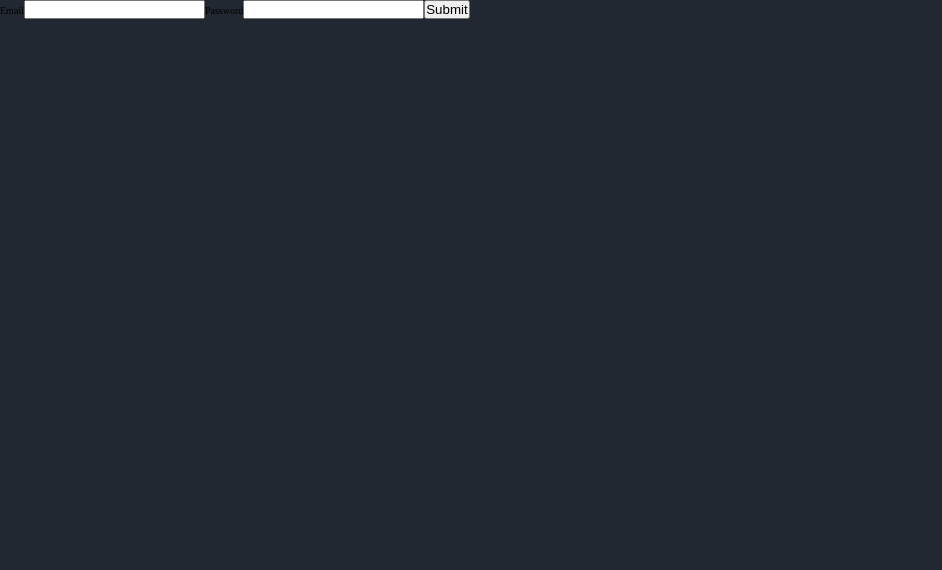
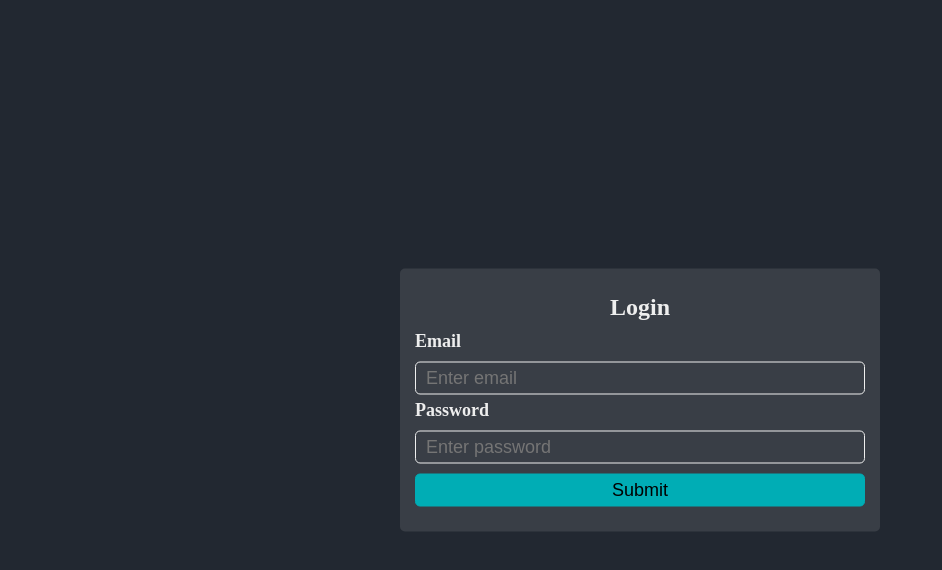
Before and after one commit to bartodziej777/money-monitor, a React (Vite) app: page /login in a window 1280 px wide. Shown: the top 570 px of the page, without its empty margins (0-942 px from the left). Built offline with nearby package versions, Linux system fonts and the light colour scheme.

Commit message:
add styling to Login page

```diff
--- a/src/pages/login/Login.tsx
+++ b/src/pages/login/Login.tsx
@@ -1,4 +1,12 @@
 import { useForm, SubmitHandler } from "react-hook-form";
+import {
+  Form as StyledForm,
+  Heading as StyledHeading,
+  Label as StyledLabel,
+  Input as StyledInput,
+  Submit as StyledSubmit,
+  Error as StyledError,
+} from "../../styles/Form.style";
 
 type Inputs = {
   email: string;
@@ -9,7 +17,6 @@ export default function Login() {
   const {
     register,
     handleSubmit,
-    watch,
     formState: { errors },
   } = useForm<Inputs>();
 
@@ -18,14 +25,23 @@ export default function Login() {
   };
 
   return (
-    <form onSubmit={handleSubmit(handleOnSubmit)}>
-      <label htmlFor="email">Email</label>
-      <input type="email" {...register("email", { required: true })} />
-      {errors.email && <span>It's required</span>}
-      <label htmlFor="password">Password</label>
-      <input type="password" {...register("password", { required: true })} />
-      {errors.password && <span>It is required</span>}
-      <input type="submit" value="Submit" />
-    </form>
+    <StyledForm onSubmit={handleSubmit(handleOnSubmit)}>
+      <StyledHeading>Login</StyledHeading>
+      <StyledLabel htmlFor="email">Email</StyledLabel>
+      <StyledInput
+        type="email"
+        placeholder="Enter email"
+        {...register("email", { required: true })}
+      />
+      {errors.email && <StyledError>It's required</StyledError>}
+      <StyledLabel htmlFor="password">Password</StyledLabel>
+      <StyledInput
+        type="password"
+        placeholder="Enter password"
+        {...register("password", { required: true })}
+      />
+      {errors.password && <StyledError>It is required</StyledError>}
+      <StyledSubmit type="submit" value="Submit" />
+    </StyledForm>
   );
 }
--- /dev/null
+++ b/src/styles/Form.style.ts
@@ -0,0 +1,84 @@
+import { styled } from "styled-components";
+
+export const Form = styled.form`
+  position: absolute;
+  top: 50%;
+  left: 50%;
+  transform: translate(-50%, -50%);
+  display: flex;
+  flex-direction: column;
+  padding: 2.5rem 1.5rem;
+  border-radius: 0.5rem;
+  background-color: ${(props) => props.theme.surface};
+  color: ${(props) => props.theme.onSurface};
+  width: 90%;
+
+  @media only screen and (min-width: 480px) {
+    width: 75%;
+  }
+
+  @media only screen and (min-width: 768px) {
+    width: 60%;
+  }
+
+  @media only screen and (min-width: 1024px) {
+    width: 50%;
+  }
+
+  @media only screen and (min-width: 480px) {
+    max-width: 48rem;
+  }
+`;
+
+export const Heading = styled.h1`
+  text-align: center;
+  font-size: 2.4rem;
+  margin-bottom: 0.5rem;
+`;
+
+export const Label = styled.label`
+  font-size: 1.8rem;
+  font-weight: 700;
+  margin-top: 0.5rem;
+`;
+
+export const Input = styled.input`
+  margin-top: 1rem;
+  font-size: 1.8rem;
+  padding: 0.5rem 1rem;
+  border: 1px solid ${(props) => props.theme.onSurface};
+  border-radius: 0.5rem;
+  color: ${(props) => props.theme.onSurface};
+  outline: none;
+  background-color: ${(props) => props.theme.surface};
+
+  &:focus,
+  &:active {
+    border-color: ${(props) => props.theme.primaryVariant};
+  }
+`;
+
+export const Submit = styled(Input)`
+  background-color: ${(props) => props.theme.primary};
+  border: 1px solid ${(props) => props.theme.primary};
+  color: ${(props) => props.theme.onPrimary};
+  cursor: pointer;
+  transition: all 0.2s ease;
+
+  &:focus,
+  &:hover,
+  &:active {
+    border-color: ${(props) => props.theme.primaryVariant};
+    background-color: ${(props) => props.theme.primaryVariant};
+  }
+`;
+
+export const Error = styled.span`
+  background-color: ${(props) => props.theme.error};
+  color: ${(props) => props.theme.onError};
+  font-size: 1.6rem;
+  padding: 0.5rem 1rem;
+  border-radius: 0.5rem;
+  margin-top: 0.5rem;
+  border: 2px solid ${(props) => props.theme.errorVariant};
+`;
--- a/src/styles/themes.style.ts
+++ b/src/styles/themes.style.ts
@@ -6,6 +6,7 @@ export const lightMode = {
   background: "#eee",
   surface: "#fff",
   error: "#b00020",
+  errorVariant: "#9c2d41",
   onPrimary: "#fff",
   onSecondary: "#000",
   onBackground: "#000",
@@ -21,6 +22,7 @@ export const darkMode = {
   background: "#222831",
   surface: "#393E46",
   error: "#cf6679",
+  errorVariant: "#9c2d41",
   onPrimary: "#000",
   onSecondary: "#000",
   onBackground: "#eee",
```
